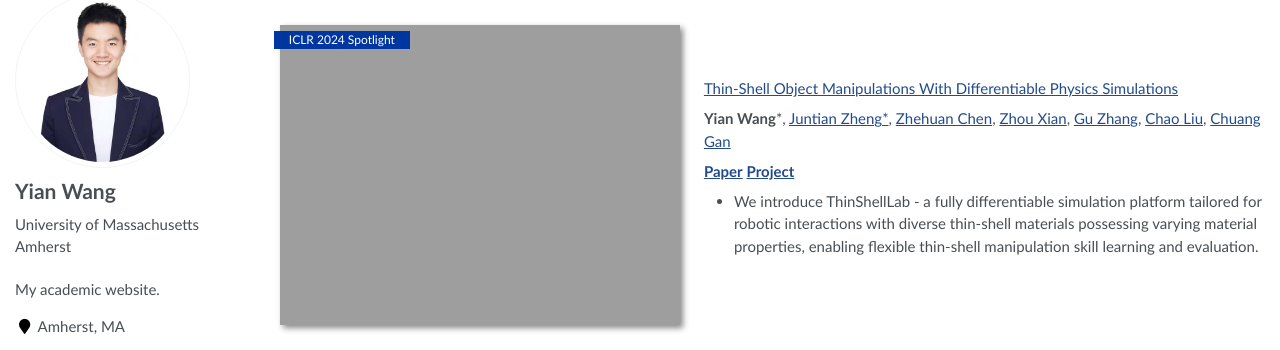
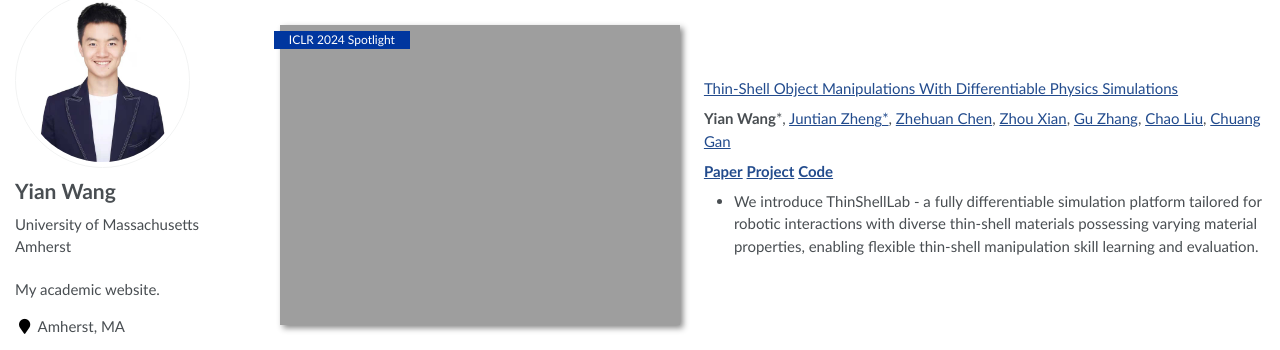
Before and after one commit to wangyian-me/wangyian-me.github.io, a Jekyll site: the page built from _pages/about.md, in a window 1280 px wide and 900 px high, scrolled down 2458 px. Shown: the part 98-448 px from the top of the window. Built offline with Jekyll 4.4.1, drawn with Linux system fonts in a browser that asks for light colours.

Commit message:
Update about.md

```diff
--- a/_pages/about.md
+++ b/_pages/about.md
@@ -110,7 +110,7 @@ Previous to my graduate study, I obtained my bachelor degree in Peking Universit
 
 **Yian Wang***, [Juntian Zheng\*](), [Zhehuan Chen](https://acmlczh.github.io), [Zhou Xian](https://www.zhou-xian.com), [Gu Zhang](https://www.gu-zhang.com), [Chao Liu](https://chaoliu.tech), [Chuang Gan](http://people.csail.mit.edu/ganchuang/)
 
-[**Paper**](https://openreview.net/pdf?id=KsUh8MMFKQ) [**Project**](https://vis-www.cs.umass.edu/ThinShellLab)
+[**Paper**](https://openreview.net/pdf?id=KsUh8MMFKQ) [**Project**](https://vis-www.cs.umass.edu/ThinShellLab) [**Code**](https://github.com/Genesis-Embodied-AI/ThinShellLab)
 - We introduce ThinShellLab - a fully differentiable simulation platform tailored for robotic interactions with diverse thin-shell materials possessing varying material properties, enabling flexible thin-shell manipulation skill learning and evaluation.
 </div>
 </div>
```
